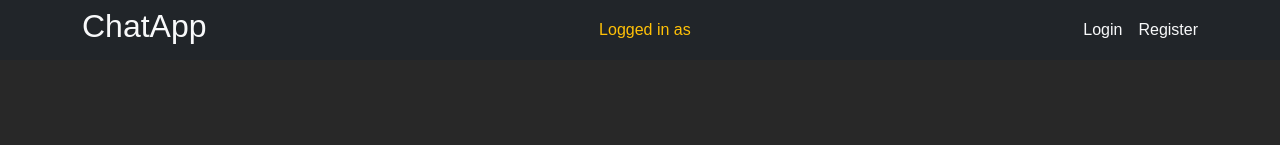
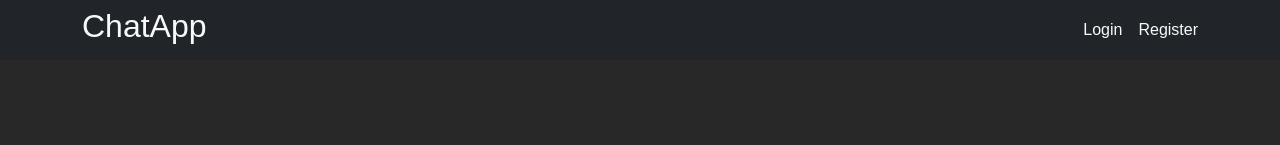
Before and after one commit to rajesh-gole/chat-app, a React (Vite) app in the folder client/: page /register in a window 1280 px wide. Shown: the top 145 px of the page. Built offline with nearby package versions, Linux system fonts and the light colour scheme.

Commit message:
logout user

```diff
--- a/client/src/components/NavBar.jsx
+++ b/client/src/components/NavBar.jsx
@@ -4,7 +4,7 @@
 import { AuthContext } from "../context/AuthContext";
 
 const NavBar = () => {
- const {user} = useContext(AuthContext)
+ const {user, logoutUser} = useContext(AuthContext)
 
     return (<>
         <Navbar bg="dark" className="mb-4" style={{ height: "3.75rem" }}>
@@ -12,12 +12,21 @@
                 <h2>
                     <Link to="/" className="link-light text-decoration-none">ChatApp</Link>
                 </h2>
-                <span className="text-warning"> Logged in as {user?.name}</span>
+                {user && <span className="text-warning"> Logged in as {user?.name}</span>}
                 <Nav>
                     <Stack direction="horizontal" gap="3">
-                        <Link to="/login" className="link-light text-decoration-none">Login</Link>
-                        <Link to="/register" className="link-light text-decoration-none">Register</Link>
-                    </Stack>
+                        {
+                            user && (<>
+                                <Link onClick={()=> logoutUser()} to="/logout" className="link-light text-decoration-none">Logout</Link>
+                            </>)
+                        }
+                        {
+                            !user && (<>
+                                <Link to="/login" className="link-light text-decoration-none">Login</Link>
+                                <Link to="/register" className="link-light text-decoration-none">Register</Link>
+                            </>)
+                        }
+                        </Stack>
                 </Nav>
             </Container>
         </Navbar>
--- a/client/src/context/AuthContext.jsx
+++ b/client/src/context/AuthContext.jsx
@@ -38,8 +38,13 @@
         setUser(response)
     },[registerInfo])
 
-    console.log(registerInfo);
-    return <AuthContext.Provider value={{user, registerInfo, updateRegisterInfo, registerUser, registerError, isRegisterLoading,}}>
+    //Logout User
+    const logoutUser = useCallback(() => {
+        localStorage.removeItem("User");
+        setUser(null);
+    },[])
+
+    return <AuthContext.Provider value={{user, registerInfo, updateRegisterInfo, registerUser, registerError, isRegisterLoading,logoutUser,}}>
         {children}
     </AuthContext.Provider>
 }
```
